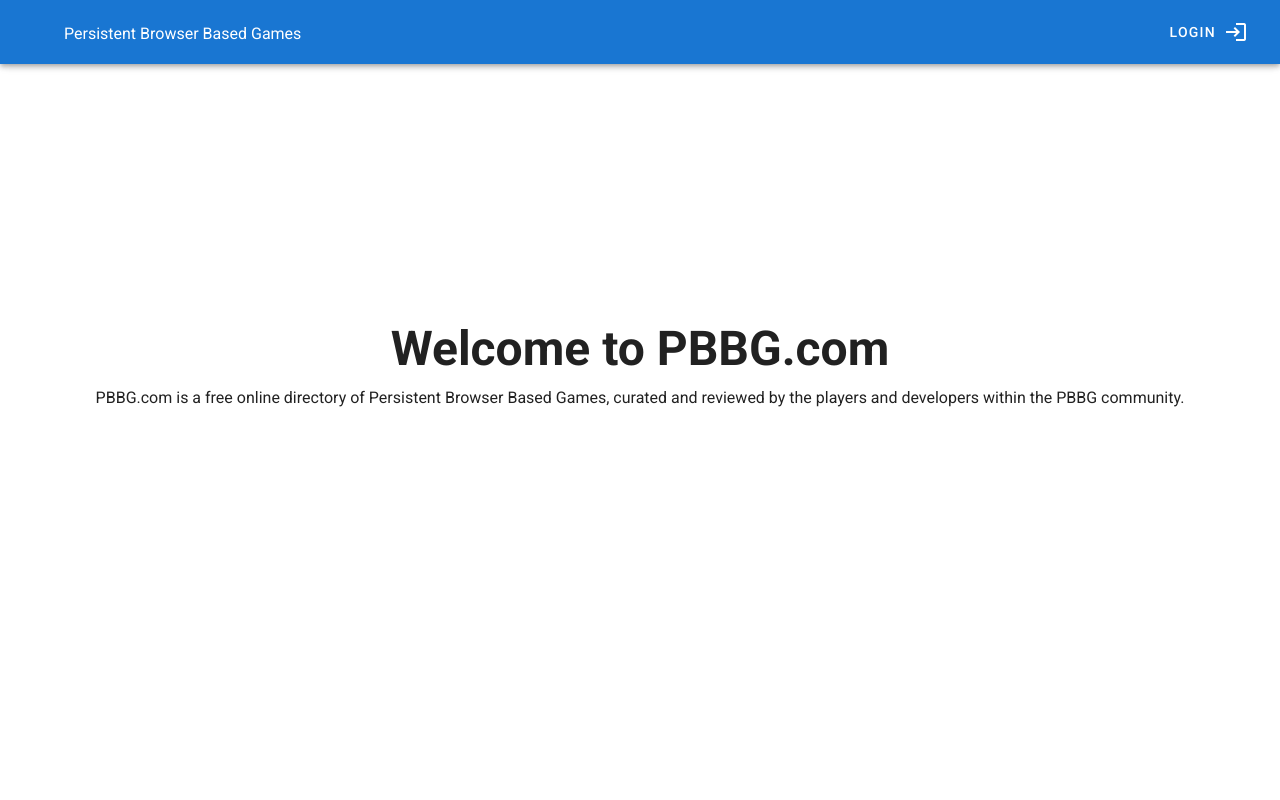
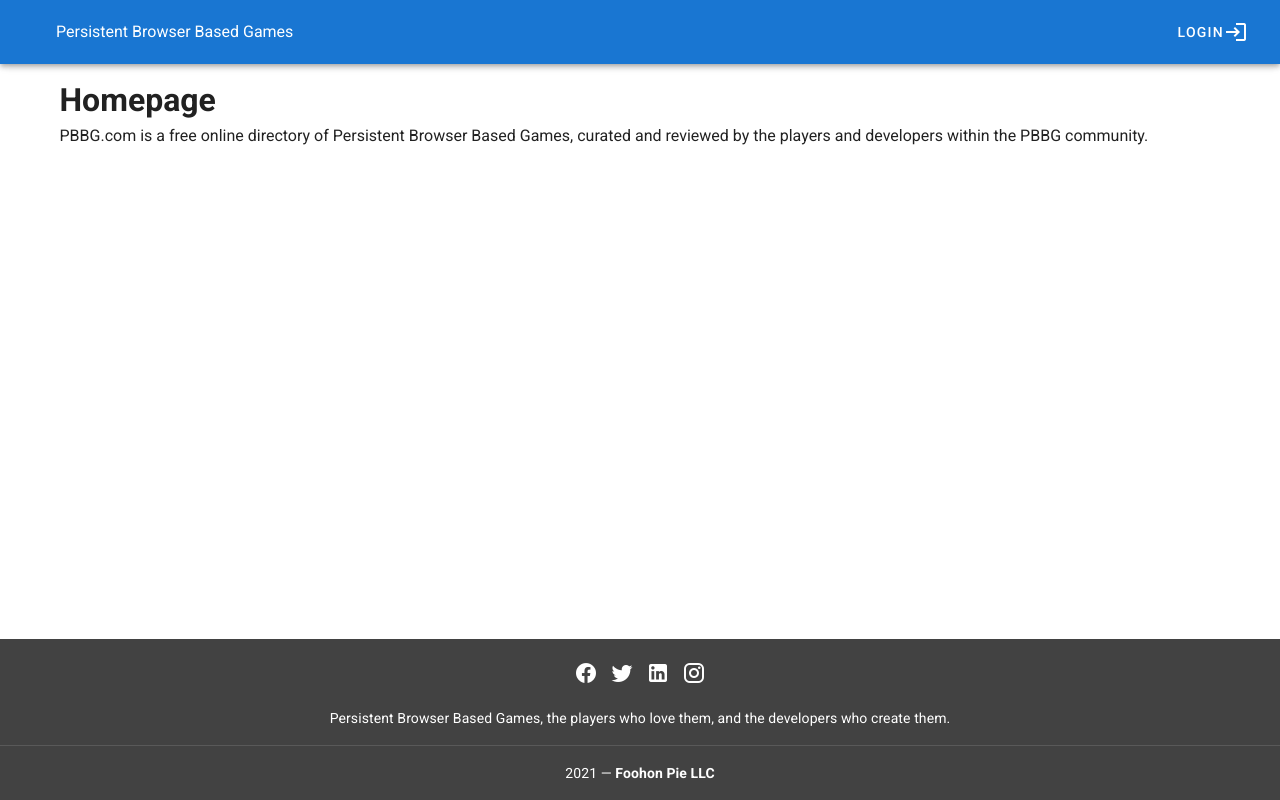
Before and after one commit to foohonpie/api.pbbg.com, a Vue app in the folder frontend/: page / in a window 1280 px wide. Built offline with nearby package versions, Linux system fonts and the light colour scheme.

Commit message:
Clean out vuetify style class boilerplate, add layouts, nav, and footer

```diff
--- a/frontend/src/App.vue
+++ b/frontend/src/App.vue
@@ -1,36 +1,10 @@
 <template>
   <v-app>
-    <v-app-bar
-      app
-      color="primary"
-      dark
-    >
-      <div class="d-flex align-center">
-        <v-img
-          alt="PBBG Logo"
-          class="shrink mr-2"
-          contain
-          :src="require('./assets/logo.png')"
-          transition="scale-transition"
-          width="40"
-        />
-        <div
-            alt="PBBG Name"
-            class="shrink mt-1 hidden-sm-and-down"
-        >Persistent Browser Based Games</div>
-      </div>
-
-      <v-spacer />
-
-      <v-btn text>
-        <span class="mr-2">Login</span>
-        <v-icon>mdi-login</v-icon>
-      </v-btn>
-    </v-app-bar>
-
+    <nav-bar />
     <v-main>
       <router-view />
     </v-main>
+    <footer-bar />
   </v-app>
 </template>
 
@@ -45,6 +19,10 @@
 
 export default {
   name: 'App',
+  components: {
+    NavBar: () => import('./components/NavBar.vue'),
+    FooterBar: () => import('./components/FooterBar.vue'),
+  },
   data: () => ({}),
   metaInfo: {
     title: `${metaSiteTitle}`,
--- /dev/null
+++ b/frontend/src/components/FooterBar.vue
@@ -0,0 +1,48 @@
+<template>
+  <v-footer
+    padless
+    dark
+  >
+    <v-card
+      class="text-center secondary"
+      width="100%"
+      flat
+      tile
+    >
+      <v-card-text>
+        <v-btn
+          v-for="icon in icons"
+          :key="icon"
+          icon
+        >
+          <v-icon>
+            {{ icon }}
+          </v-icon>
+        </v-btn>
+      </v-card-text>
+
+      <v-card-text class="white--text pt-0">
+        Persistent Browser Based Games, the players who love them, and the developers who create them.
+      </v-card-text>
+
+      <v-divider />
+
+      <v-card-text class="white--text">
+        2021 — <strong>Foohon Pie LLC</strong>
+      </v-card-text>
+    </v-card>
+  </v-footer>
+</template>
+
+<script>
+export default {
+  data: () => ({
+    icons: [
+      'mdi-facebook',
+      'mdi-twitter',
+      'mdi-linkedin',
+      'mdi-instagram',
+    ],
+  }),
+}
+</script>
--- a/frontend/src/components/HelloWorld.vue
+++ /dev/null
@@ -1,24 +0,0 @@
-<template>
-  <v-container>
-    <v-row class="text-center">
-      <v-col cols="12">
-        <v-img
-          :src="require('../assets/logo.png')"
-          class="my-3"
-          contain
-          height="200"
-        />
-      </v-col>
-
-      <v-col class="mb-4">
-        <h1 class="display-2 font-weight-bold mb-3">
-          Welcome to PBBG.com
-        </h1>
-
-        <p class="subheading font-weight-regular">
-          PBBG.com is a free online directory of Persistent Browser Based Games, curated and reviewed by the players and developers within the PBBG community.
-        </p>
-      </v-col>
-    </v-row>
-  </v-container>
-</template>
--- /dev/null
+++ b/frontend/src/components/NavBar.vue
@@ -0,0 +1,32 @@
+<template>
+  <v-app-bar
+    color="primary"
+    dark
+    app
+  >
+    <div class="d-flex align-center">
+      <v-img
+        :src="require('../assets/logo.png')"
+        width="2.5rem"
+        alt="PBBG Logo"
+        contain
+      />
+      <div class="hidden-sm-and-down">
+        Persistent Browser Based Games
+      </div>
+    </div>
+
+    <v-spacer />
+
+    <v-btn text>
+      <span>Login</span>
+      <v-icon>mdi-login</v-icon>
+    </v-btn>
+  </v-app-bar>
+</template>
+
+<script>
+export default {
+  data: () => ({}),
+}
+</script>
--- /dev/null
+++ b/frontend/src/layouts/BaseLayout.vue
@@ -0,0 +1,7 @@
+<template>
+  <v-container>
+    <v-row>
+      <slot />
+    </v-row>
+  </v-container>
+</template>
--- a/frontend/src/views/About.vue
+++ b/frontend/src/views/About.vue
@@ -1,12 +1,15 @@
 <template>
-  <div class="about">
-    <h1>This is an about page</h1>
-  </div>
+  <base-layout>
+    <h1>About Us</h1>
+  </base-layout>
 </template>
 
 <script>
 export default {
   name: 'About',
+  components: {
+    BaseLayout: () => import('../layouts/BaseLayout.vue'),
+  },
   metaInfo: { title: 'About Us' },
 }
 </script>
--- a/frontend/src/views/Home.vue
+++ b/frontend/src/views/Home.vue
@@ -1,15 +1,22 @@
 <template>
-  <div class="home">
-    <hello-world />
-  </div>
+  <base-layout>
+    <v-col>
+      <h1>
+        Homepage
+      </h1>
+      <p>
+        PBBG.com is a free online directory of Persistent Browser Based Games, curated and reviewed by the players and developers within the PBBG community.
+      </p>
+    </v-col>
+  </base-layout>
 </template>
 
 <script>
 export default {
   name: 'Home',
-  metaInfo: { title: 'PBBG' },
   components: {
-    HelloWorld: () => import('../components/HelloWorld.vue'),
+    BaseLayout: () => import('../layouts/BaseLayout.vue'),
   },
+  metaInfo: { title: 'PBBG.com' },
 }
 </script>
```
